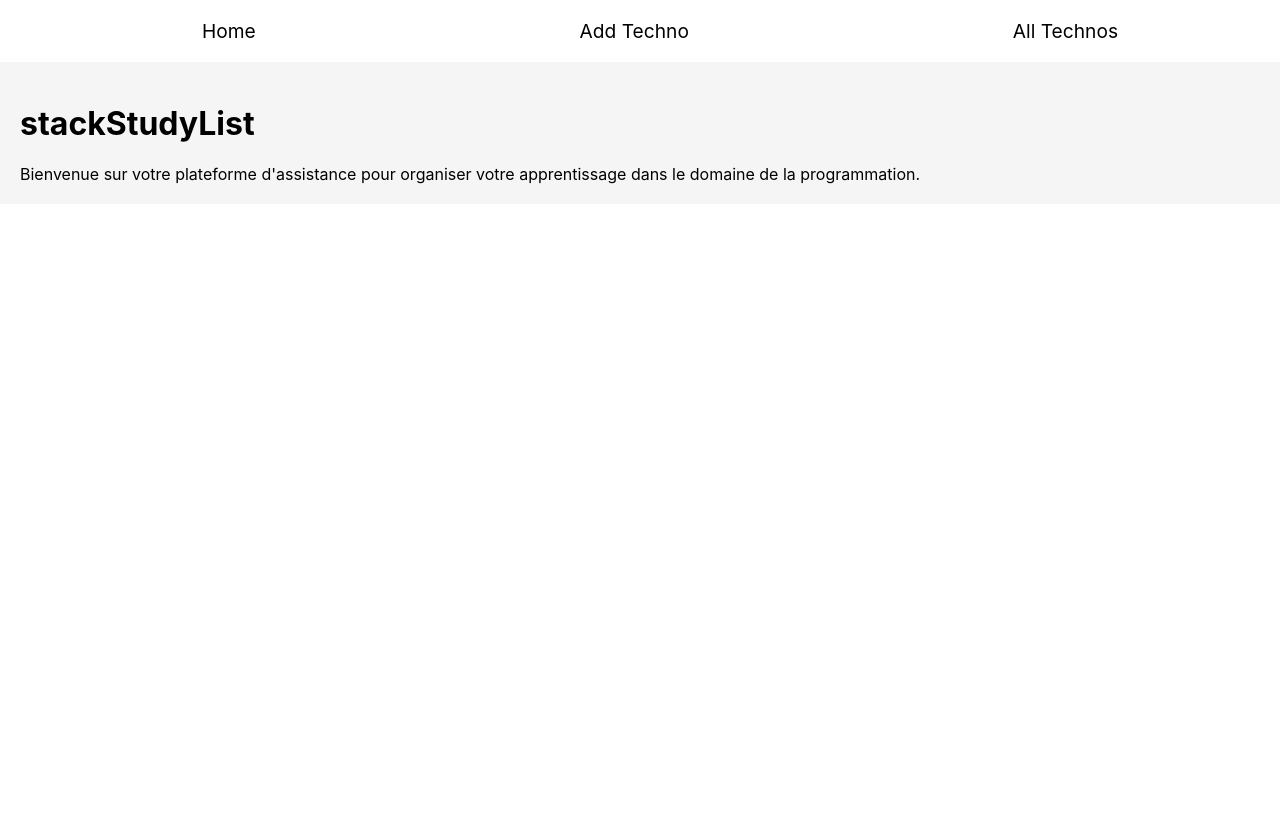
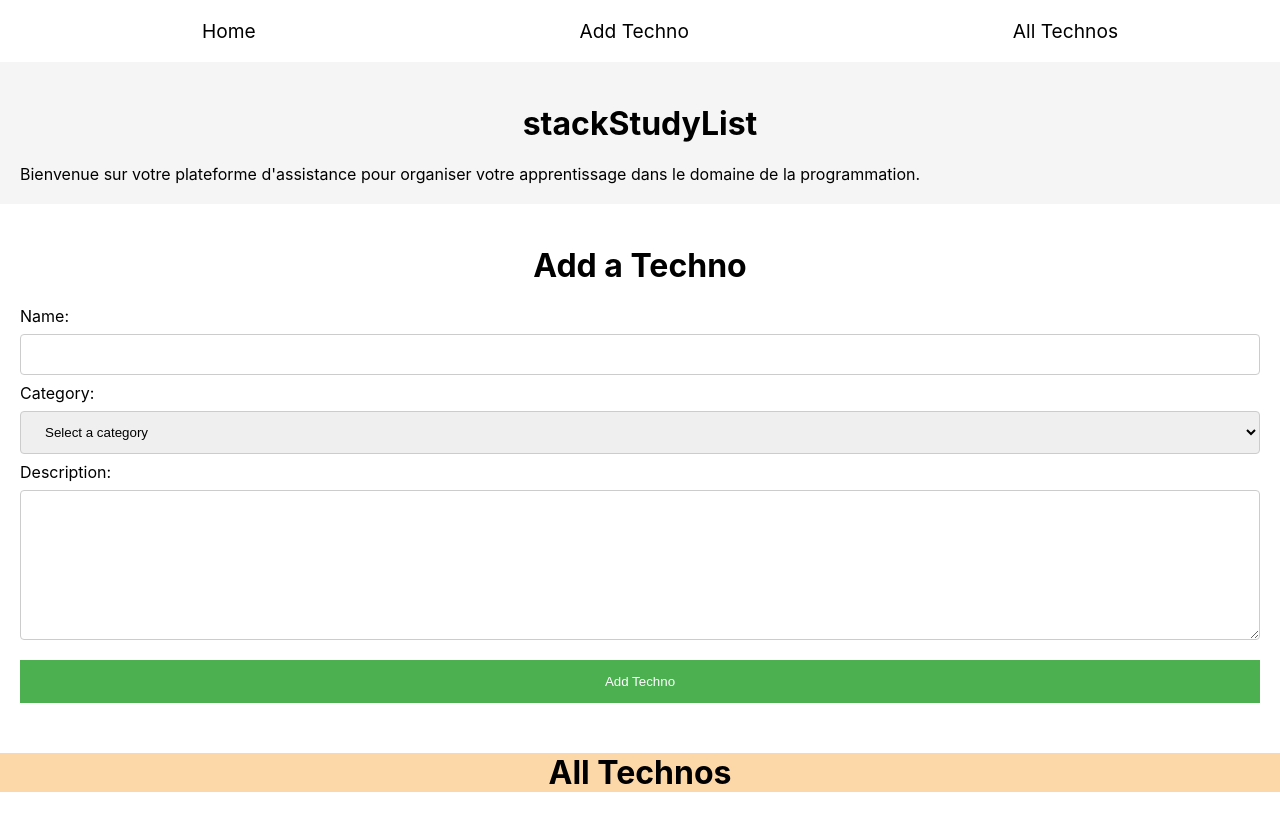
Before and after one commit to NadDevCode/stack-study-list-app, a React (Create React App) app: page /add in a window 1280 px wide. Built offline with nearby package versions, Linux system fonts and the light colour scheme.

Commit message:
Création des pages technoAdd.jsx et technoList.jsx. Réalisation d'un CSS minimaliste

```diff
--- a/src/App.js
+++ b/src/App.js
@@ -1,5 +1,6 @@
 import Home from './pages/Home';
-//import Menu from './components/Menu';
+import TechnoAdd from'./pages/TechnoAdd';
+import TechnoList from './pages/TechnoList';
 import './css/app.css';
 import Menu from './components/Menu';
 
@@ -8,6 +9,8 @@ function App() {
     <>
       <Menu />
       <Home />
+      <TechnoAdd />
+      <TechnoList />
     </>
   );
 }
--- a/src/components/Menu.jsx
+++ b/src/components/Menu.jsx
@@ -1,3 +1,6 @@
+
+
+
 export default function Menu() {
     return (
         <div className="menu">
--- a/src/css/app.css
+++ b/src/css/app.css
@@ -1,2 +1,4 @@
 @import './home.css';
 @import './menu.css';
+@import './technoAdd.css';
+@import './technoList.css';
--- /dev/null
+++ b/src/css/technoAdd.css
@@ -0,0 +1,48 @@
+.techno-add {
+    padding: 20px;
+  }
+
+  .btn {
+    background-color: #4caf50;
+    color: white;
+    padding: 14px 20px;
+    margin: 8px 0;
+    border: none;
+    cursor: pointer;
+    width: 100%;
+  }
+
+  input[type="text"] {
+    width: 100%;
+    padding: 12px 20px;
+    margin: 8px 0;
+    display: inline-block;
+    border: 1px solid #ccc;
+    border-radius: 4px;
+    box-sizing: border-box;
+  }
+
+  textarea {
+    width: 100%;
+    height: 150px;
+    padding: 12px 20px;
+    margin: 8px 0;
+    display: inline-block;
+    border: 1px solid #ccc;
+    border-radius: 4px;
+    box-sizing: border-box;
+  }
+
+  select {
+    width: 100%;
+    padding: 12px 20px;
+    margin: 8px 0;
+    display: inline-block;
+    border: 1px solid #ccc;
+    border-radius: 4px;
+    box-sizing: border-box;
+  }
+
+  h1 {
+    text-align: center;
+  }
--- /dev/null
+++ b/src/css/technoList.css
@@ -0,0 +1,3 @@
+.techno-list {
+    background-color: rgb(252, 215, 168);
+}
--- a/src/index.js
+++ b/src/index.js
@@ -4,10 +4,16 @@ import './index.css';
 import App from './App';
 import reportWebVitals from './reportWebVitals';
 
+
+import { BrowserRouter } from 'react-router-dom';
+
+
 const root = ReactDOM.createRoot(document.getElementById('root'));
 root.render(
   <React.StrictMode>
+    <BrowserRouter>
       <App />
+    </BrowserRouter>
   </React.StrictMode>
 );
 
--- /dev/null
+++ b/src/pages/TechnoAdd.jsx
@@ -0,0 +1,35 @@
+export default function TechnoAdd() {
+    return (
+        <div className="techno-add">
+        <h1>Add a Techno</h1>
+        <div>
+            <form>
+            <label htmlFor="technoname">Name:</label>
+            <br />
+            <input type="text" name="technoname" id="technoname" />
+            <br />
+            <label htmlFor="technocategory">Category:</label>
+            <br />
+            <select name="technocategory" id="technocategory">
+                <option value="">Select a category</option>
+                <option value="front">Front</option>
+                <option value="back">Back</option>
+                <option value="fullstack">Fullstack</option>
+                <option value="other">Other</option>
+          </select>
+          <br />
+          <label htmlFor="technodescription">Description:</label>
+          <br />
+          <textarea
+            name="technodescription"
+            id="technodescription"
+            cols="30"
+            rows="10"
+          ></textarea>
+          <br />
+          <input type="submit" value="Add Techno" className="btn"/>
+        </form>
+      </div>
+    </div>
+  );
+}
--- /dev/null
+++ b/src/pages/TechnoList.jsx
@@ -0,0 +1,7 @@
+export default function TechnoList() {
+  return (
+    <div className="techno-list">
+      <h1>All Technos</h1>
+    </div>
+  );
+}
```
